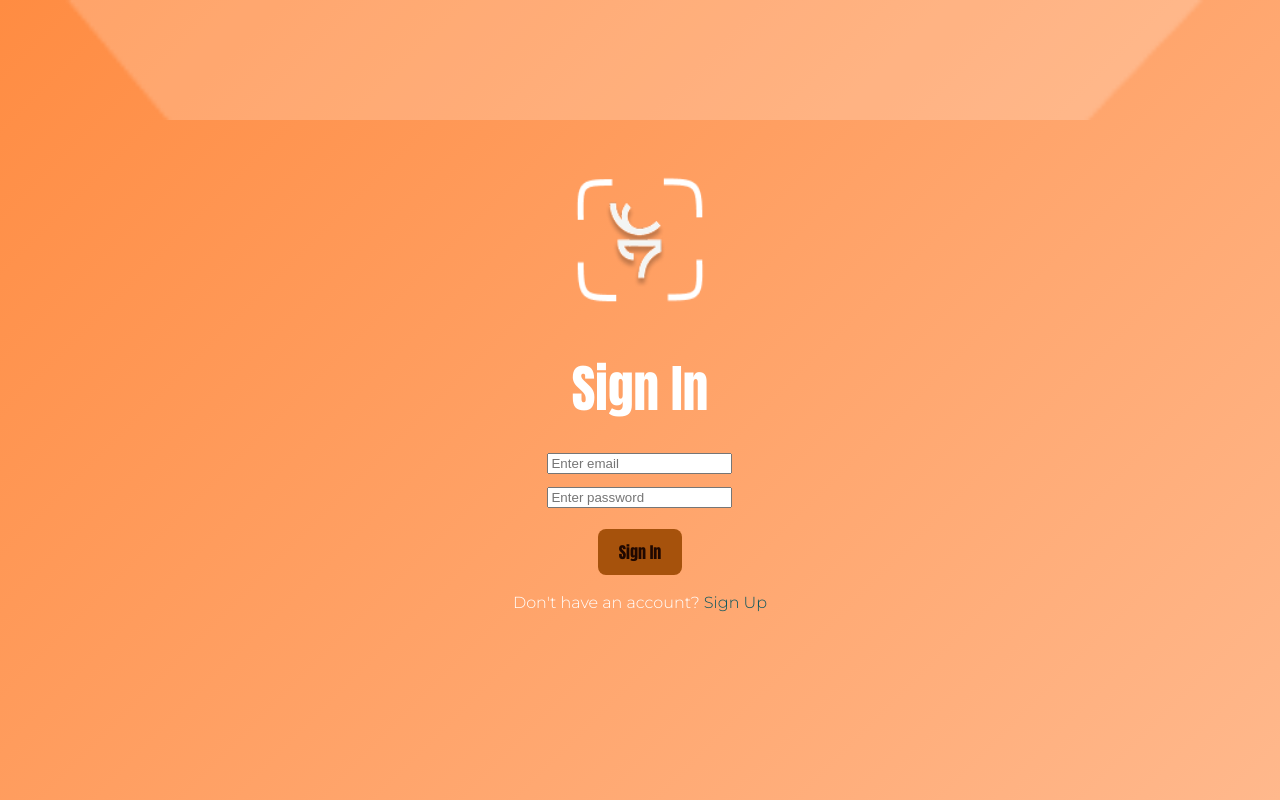
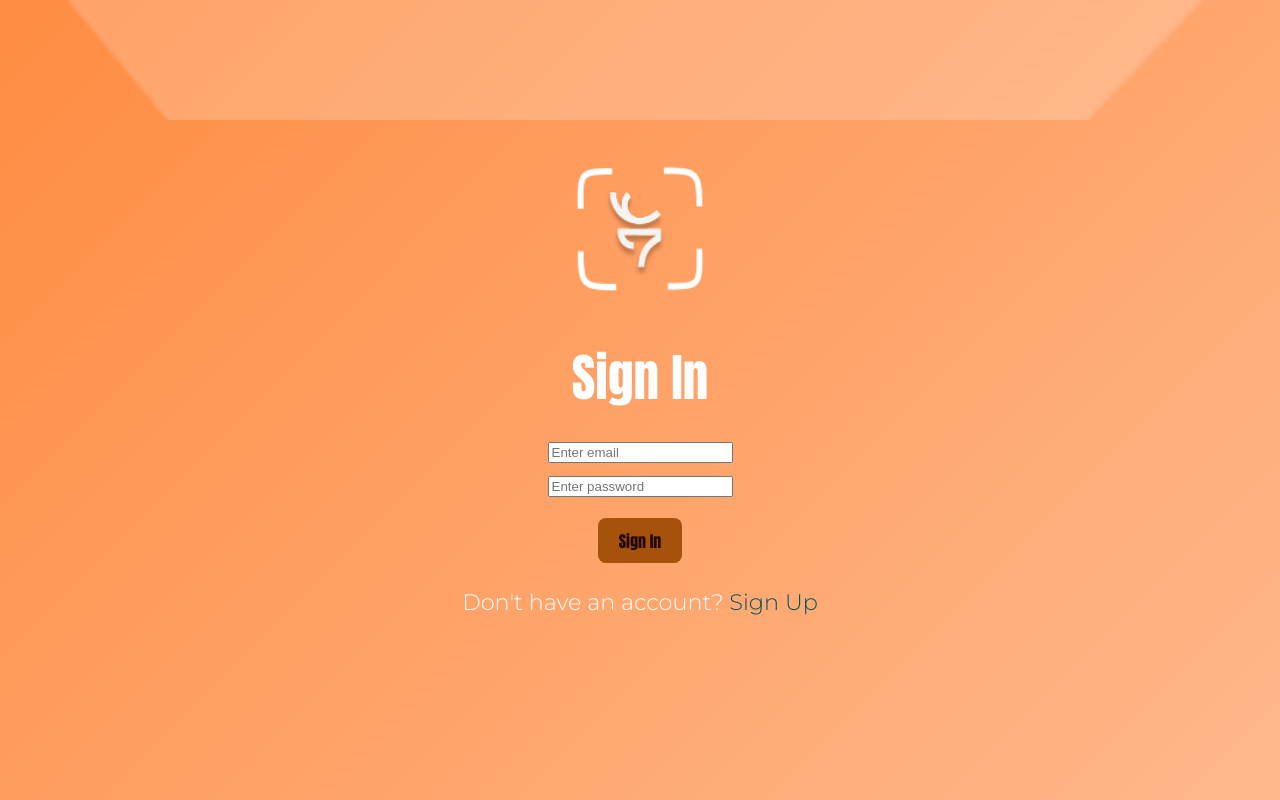
Before and after one commit to emily-su-dev/Deervolution, a React (Vite) app in the folder frontend/: page /SignIn in a window 1280 px wide. Built offline with nearby package versions, Linux system fonts and the light colour scheme; no server answers.

Commit message:
text styling

```diff
--- a/frontend/src/index.css
+++ b/frontend/src/index.css
@@ -64,6 +64,10 @@ h1 {
   color: white;
 }
 
+p {
+  font-size: 1.4em;
+}
+
 button {
   font-family: 'Anton', sans-serif;
   border-radius: 8px;
--- a/frontend/src/pages/SignIn/SignIn.css
+++ b/frontend/src/pages/SignIn/SignIn.css
@@ -1,3 +1,4 @@
+
 .email-container {
     margin-bottom: 10px;
 }
```
Also changed, not shown: frontend/public/icons/deerv_trophy.png (deleted).
